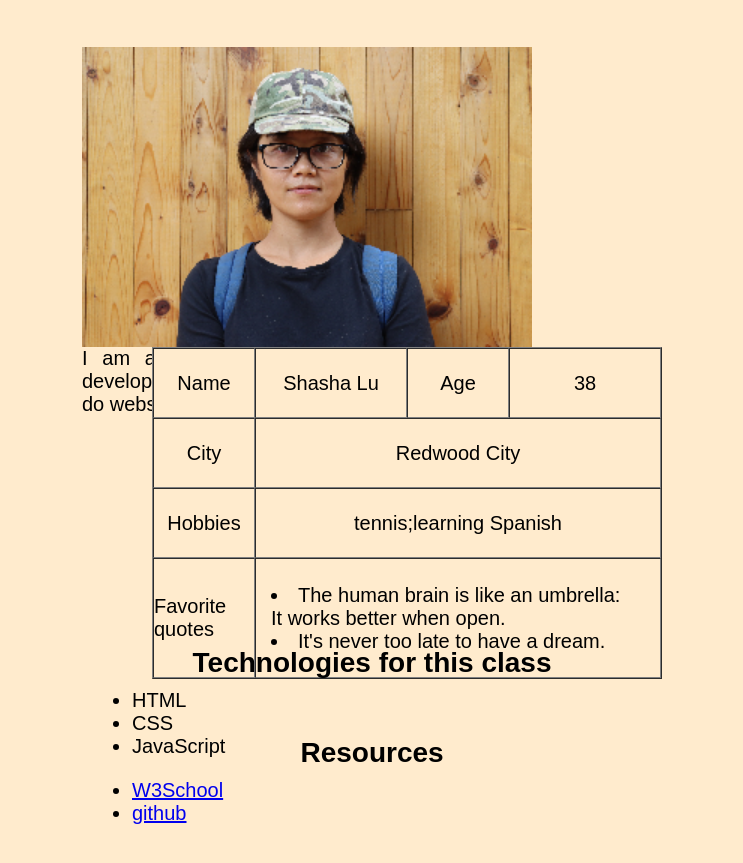
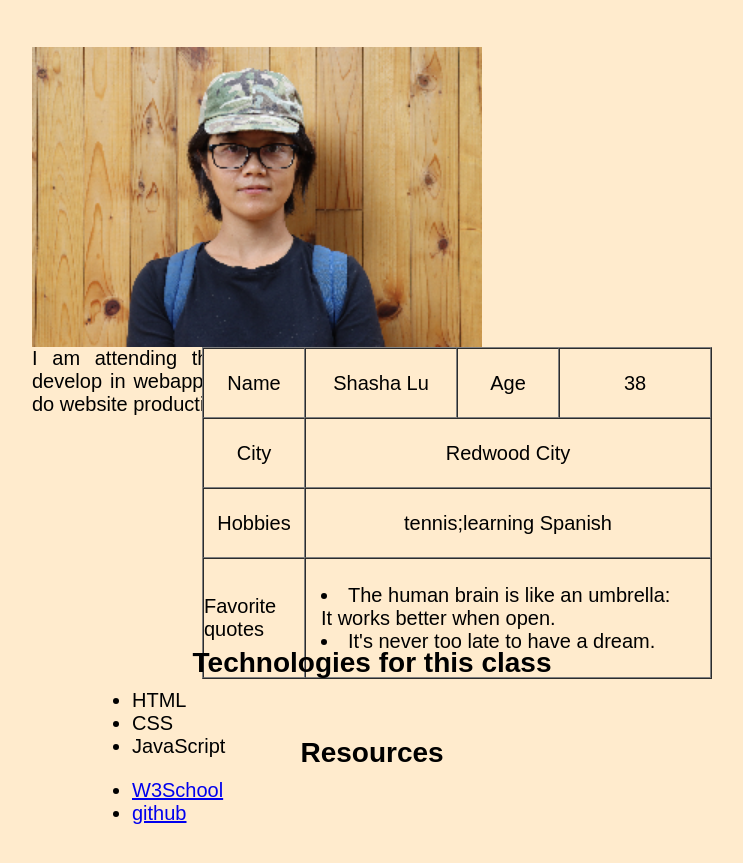
Before and after one commit to Usahealthlife/usahealthlife.github.io, a plain HTML site: page css128-homework1.html in a window 1280 px wide. Shown: the part 43-906 px from the top of the page, without its empty margins (268-1011 px from the left). Drawn offline with Linux system fonts and the light colour scheme.

Commit message:
Update 1.css

```diff
--- a/css/1.css
+++ b/css/1.css
@@ -15,7 +15,7 @@ h1{
 .box{
     width:1200;
     height: 300px;
-    padding:50px 350px 30px 350px;
+    padding:50px 300px 30px 300px;
 }
 .left{
     float: left;
```
